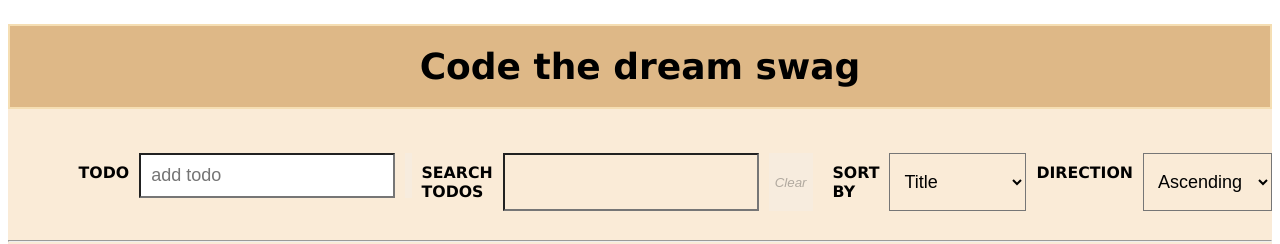
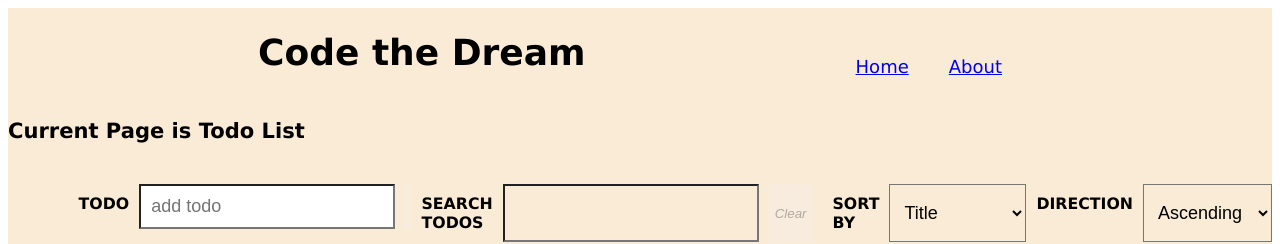
Before and after one commit to Padmaja-Ramesh/ctd_swag, a React (Vite) app: page / in a window 1280 px wide. Shown: the top 244 px of the page. Built offline with nearby package versions, Linux system fonts and the light colour scheme; no server answers.

Commit message:
Implemented React-Router

```diff
--- a/src/App.jsx
+++ b/src/App.jsx
@@ -13,6 +13,8 @@ import {
   initialState as initialTodosState,
 } from "./reducers/todos.reducer";
 import { type } from "@testing-library/user-event/dist/cjs/utility/type.js";
+import Header from "./shared/Header";
+import { Route, Routes } from "react-router-dom";
 
 const url = `https://api.airtable.com/v0/${import.meta.env.VITE_BASE_ID}/${import.meta.env.VITE_TABLE_NAME}`;
 
@@ -173,7 +175,12 @@ function App() {
 
   return (
     <div>
-      <h1 className={styles.heading}> Code the dream swag </h1>
+      <Header headingTitle={"Code the Dream"}></Header>
+
+      <Routes>
+        <Route
+          path="/"
+          element={
             <TodosPage
               todoState={todoState}
               addTodo={addTodo}
@@ -182,6 +189,11 @@ function App() {
               dispatch={dispatch}
               todoActions={todoActions}
             ></TodosPage>
+          }
+        ></Route>
+        <Route path="/about" element={<h1>About</h1>}></Route>
+        <Route path="/\*" element={<h1>Not Found</h1>}></Route>
+      </Routes>
     </div>
   );
 }
--- /dev/null
+++ b/src/shared/Header.jsx
@@ -0,0 +1,45 @@
+import { NavLink } from "react-router-dom";
+import styles from "./Header.module.css";
+import { useLocation } from "react-router-dom";
+import { useEffect, useState } from "react";
+
+function Header({ headingTitle }) {
+  const location = useLocation();
+  const [title, setTitle] = useState("");
+
+  useEffect(() => {
+    if (location.pathname == "/") {
+      setTitle("Todo List");
+    } else if (location.pathname == "/about") {
+      setTitle("About");
+      console.log(title);
+    } else {
+      setTitle("Not Found");
+    }
+  }, [location]);
+  return (
+    <>
+      <div style={{ display: "flex", justifyContent: "space-evenly" }}>
+        <h1>{headingTitle}</h1>
+
+        <nav>
+          <NavLink
+            to={"/"}
+            className={(isActive) => {
+              isActive ? styles.active : styles.inactive;
+            }}
+            style={{ margin: "20px" }}
+          >
+            Home
+          </NavLink>
+          <NavLink to={"/about"} style={{ margin: "20px" }}>
+            About
+          </NavLink>
+        </nav>
+      </div>
+      <h3>Current Page is {title}</h3>
+    </>
+  );
+}
+
+export default Header;
--- /dev/null
+++ b/src/shared/Header.module.css
@@ -0,0 +1,21 @@
+.active {
+  font-size: larger;
+  font-family: Georgia, "Times New Roman", Times, serif;
+  color: brown;
+}
+
+.inactive {
+  font-size: medium;
+  font-family: "Times New Roman", Times, serif;
+  color: aquamarine;
+}
+
+h1 {
+  text-align: center;
+}
+
+nav {
+  align-items: flex-end;
+  display: flex;
+  justify-content: space-between;
+}
```
Lines whose indentation alone changed are shown as unchanged.
